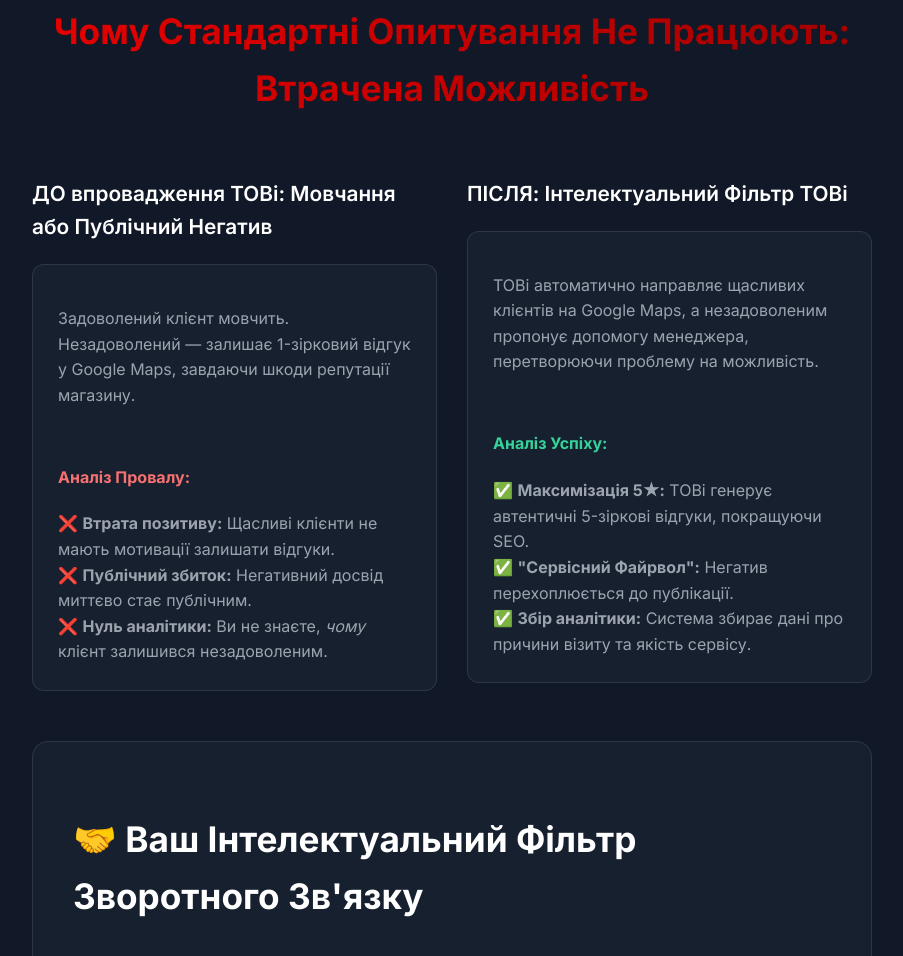
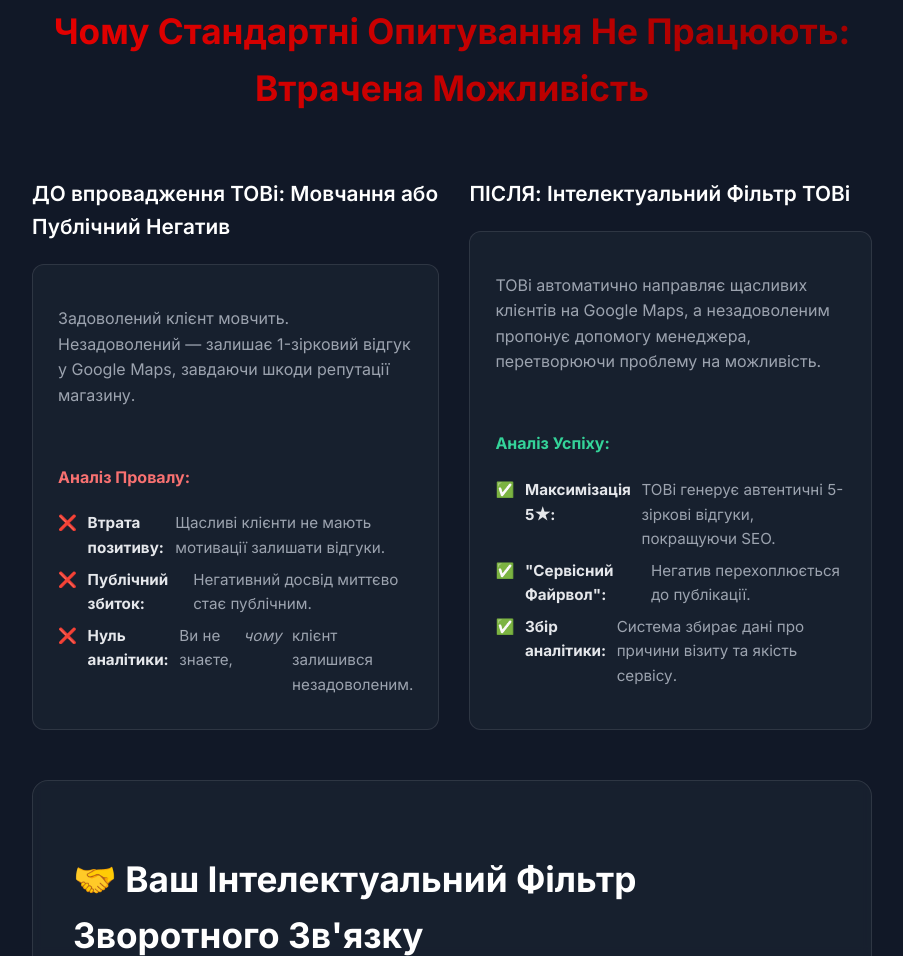
Before and after one commit to uaassist/Landing-Page-Vodafone-AI-Feedback-Assistant-, a website: page public/index.html in a window 1280 px wide. Shown: the part 794-1750 px from the top of the page, without its empty margins (188-1091 px from the left). Drawn offline with Linux system fonts and the light colour scheme.

Commit message:
Update style.css

```diff
--- a/public/style.css
+++ b/public/style.css
@@ -51,14 +51,49 @@
 .process-step { display: flex; align-items: center; }
 .step-number { flex-shrink: 0; width: 40px; height: 40px; border-radius: 50%; background-image: var(--primary-gradient); color: white; display: flex; align-items: center; justify-content: center; font-weight: 700; margin-right: 20px; }
 
+/* --- Case Study Section --- */
 .case-study-section { padding: 50px 0; }
 .case-study-comparison { display: flex; gap: 30px; }
-.case-column { flex: 1; }
-.response-card { padding: 25px; border-radius: 12px; border: 1px solid var(--border-color); background: var(--card-background); }
+
+/* CORRECTED RULE: Makes the column a flex container */
+.case-column {
+    flex: 1;
+    display: flex;
+    flex-direction: column;
+}
+
+/* CORRECTED RULE: Makes the card grow to fill the available space */
+.response-card {
+    padding: 25px;
+    border-radius: 12px;
+    border: 1px solid var(--border-color);
+    background: var(--card-background);
+    flex-grow: 1; /* This is the key fix */
+}
+
 .verdict-analysis { margin-top: 20px; padding-top: 15px; }
 .verdict-analysis.error h4 { color: var(--error-text-color); }
 .verdict-analysis.success h4 { color: var(--success-text-color); }
-.verdict-analysis ul { margin: 0; padding-left: 0; list-style: none; }
+
+.verdict-analysis ul {
+    margin: 0;
+    padding-left: 0;
+    list-style: none;
+}
+
+/* NEW RULE: Improves alignment of icons and text */
+.verdict-analysis ul li {
+    display: flex;
+    align-items: flex-start;
+    gap: 0.7em;
+    font-size: 0.95em;
+    line-height: 1.6;
+    margin-bottom: 0.5em;
+}
+
+.verdict-analysis ul li strong {
+    color: var(--text-light);
+}
 
 .key-results { display: flex; gap: 20px; text-align: center; }
 .result-item { flex: 1; }
```
